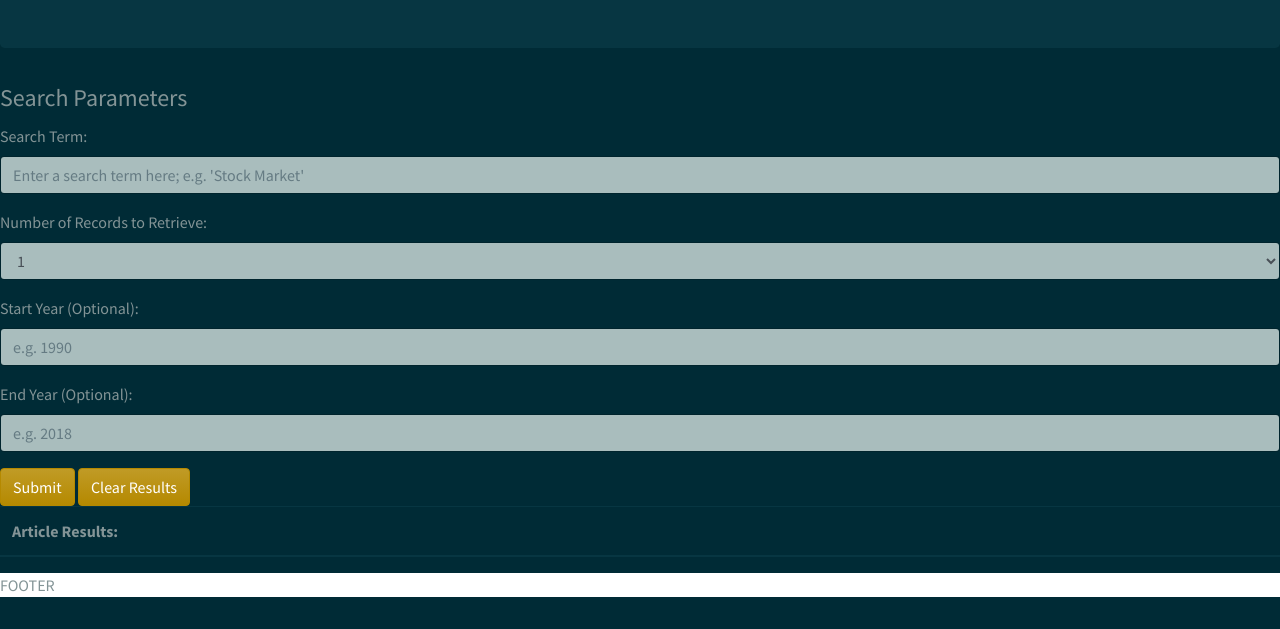
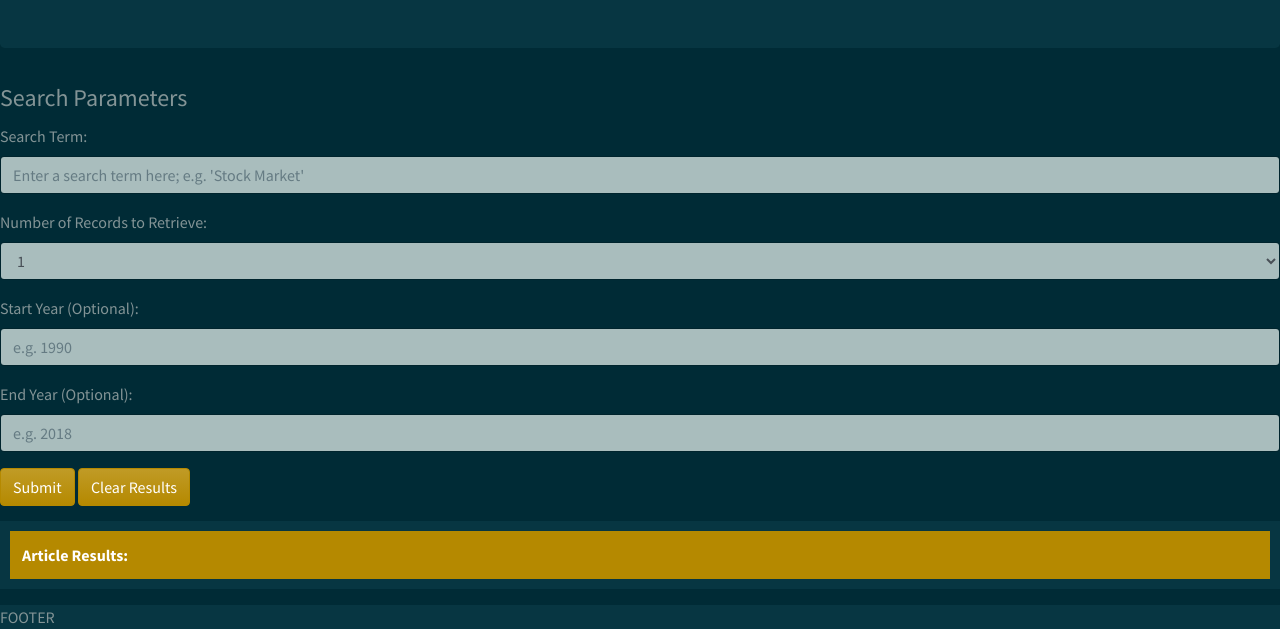
Before and after one commit to edringtondc/nyt-scraper, a plain HTML site: page index.html in a window 1280 px wide. Shown: the part 174-803 px from the top of the page. Drawn offline with nearby package versions, Linux system fonts and the light colour scheme.

Commit message:
more styling

```diff
--- a/index.html
+++ b/index.html
@@ -6,7 +6,7 @@
     <title>NYT Search</title>
     <link href="https://stackpath.bootstrapcdn.com/bootswatch/4.3.1/solar/bootstrap.min.css" rel="stylesheet"
         integrity="sha384-8nq3OiMMgrVFAHyRMMO+DTfMEciSY+c3Awhj/5ljQ1xck1Uv2BUtMjsjLD8GT5Er" crossorigin="anonymous">
-    <link rel="stylesheet" type="text/css" href="style.css"/>
+    <link rel="stylesheet" type="text/css" href="style.css" />
 
 </head>
 
@@ -16,12 +16,13 @@
     </div>
 
     <form>
-        <fieldset id = "searchForm">
+        <fieldset id="searchForm">
             <legend>Search Parameters</legend>
 
             <div class="form-group">
                 <label for="searchTerm">Search Term:</label>
-                <input type="text" class="form-control" id="searchTerm" aria-describedby="searchTerm" placeholder="Enter a search term here; e.g. 'Stock Market'">
+                <input type="text" class="form-control" id="searchTerm" aria-describedby="searchTerm"
+                    placeholder="Enter a search term here; e.g. 'Stock Market'">
             </div>
 
             <div class="form-group">
@@ -35,7 +36,8 @@
 
             <div class="form-group">
                 <label for="startYear">Start Year (Optional):</label>
-                <input type="text" class="form-control" id="startYear" aria-describedby="startYear" placeholder="e.g. 1990">
+                <input type="text" class="form-control" id="startYear" aria-describedby="startYear"
+                    placeholder="e.g. 1990">
             </div>
 
             <div class="form-group">
@@ -47,25 +49,27 @@
             <button id="clearBtn" type="submit" class="btn btn-primary">Clear Results</button>
         </fieldset>
     </form>
+    <div class="mb-2" id="articlesDiv">
 
-    <table id = "results" class="table table-hover">
+
+        <table id="results" class="table-primary table table-hover">
             <thead>
                 <tr>
-            <th scope="col">Article Results: </th>
+                    <th>Article Results: </th>
                 </tr>
             </thead>
             <tbody>
             </tbody>
         </table>
 
+    </div>
+
     <footer>FOOTER</footer>
 </body>
 
 
-<script
-  src="https://code.jquery.com/jquery-3.3.1.min.js"
-  integrity="sha256-FgpCb/KJQlLNfOu91ta32o/NMZxltwRo8QtmkMRdAu8="
-  crossorigin="anonymous"></script>
-  <script src="logic.js" ></script>
+<script src="https://code.jquery.com/jquery-3.3.1.min.js"
+    integrity="sha256-FgpCb/KJQlLNfOu91ta32o/NMZxltwRo8QtmkMRdAu8=" crossorigin="anonymous"></script>
+<script src="logic.js"></script>
 
 </html>
--- a/logic.js
+++ b/logic.js
@@ -58,7 +58,7 @@ $(document).ready(function () {
             let newP = $("<p>").text(byline);
 
             newTR.append(newH3, newP);
-            newTR.addClass("table-primary");
+            // newTR.addClass("table-primary");
             $("#results > tbody").append(newTR);
         }
     }
--- a/style.css
+++ b/style.css
@@ -1,3 +1,21 @@
 footer {
-    background-color: white;
+    background-color: #073642;
 }
+
+tr {
+    border: 10px solid #073642;
+}
+
+fieldset {
+    margin-bottom: 15px;
+}
+
+#articlesDiv {
+    width: 100%;
+    margin: 0 auto;
+}
+
+form {
+    width: 100%;
+    margin: 0 auto;
+}
```
Lines whose indentation alone changed are shown as unchanged.
